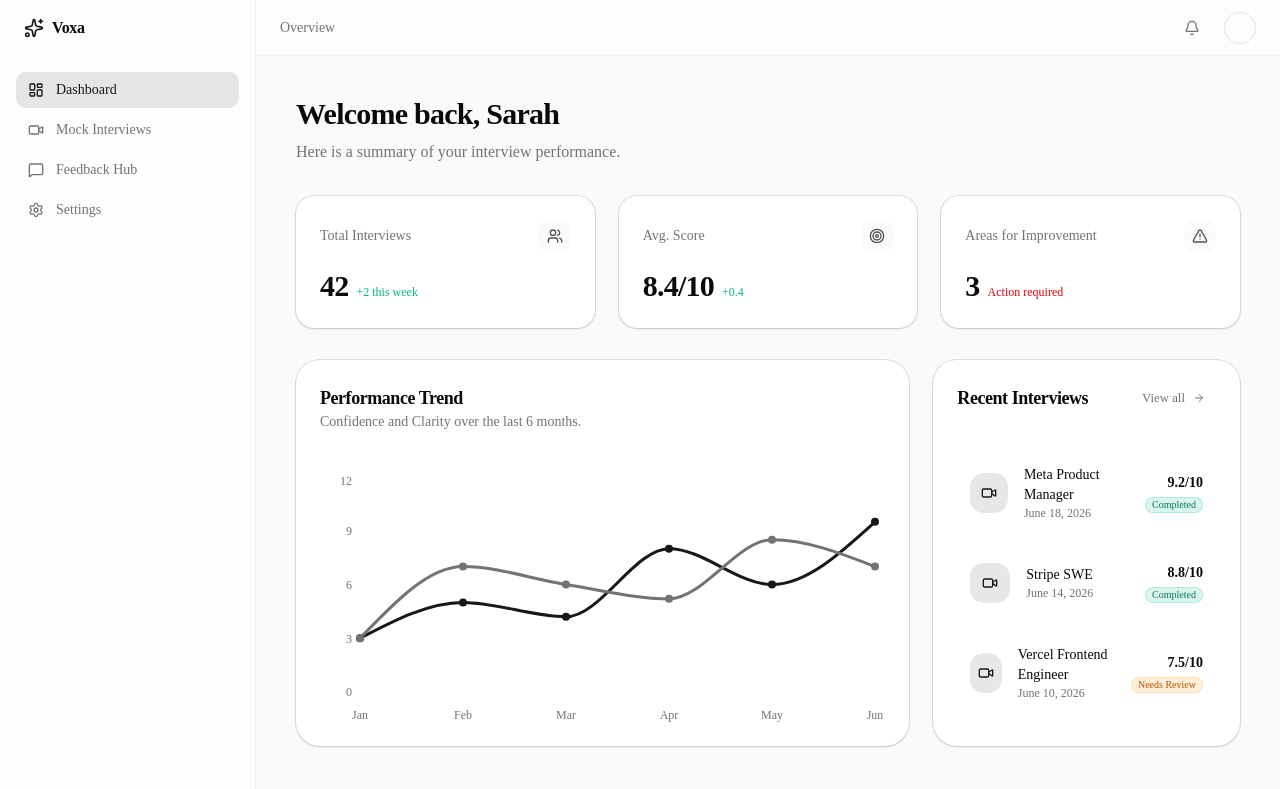
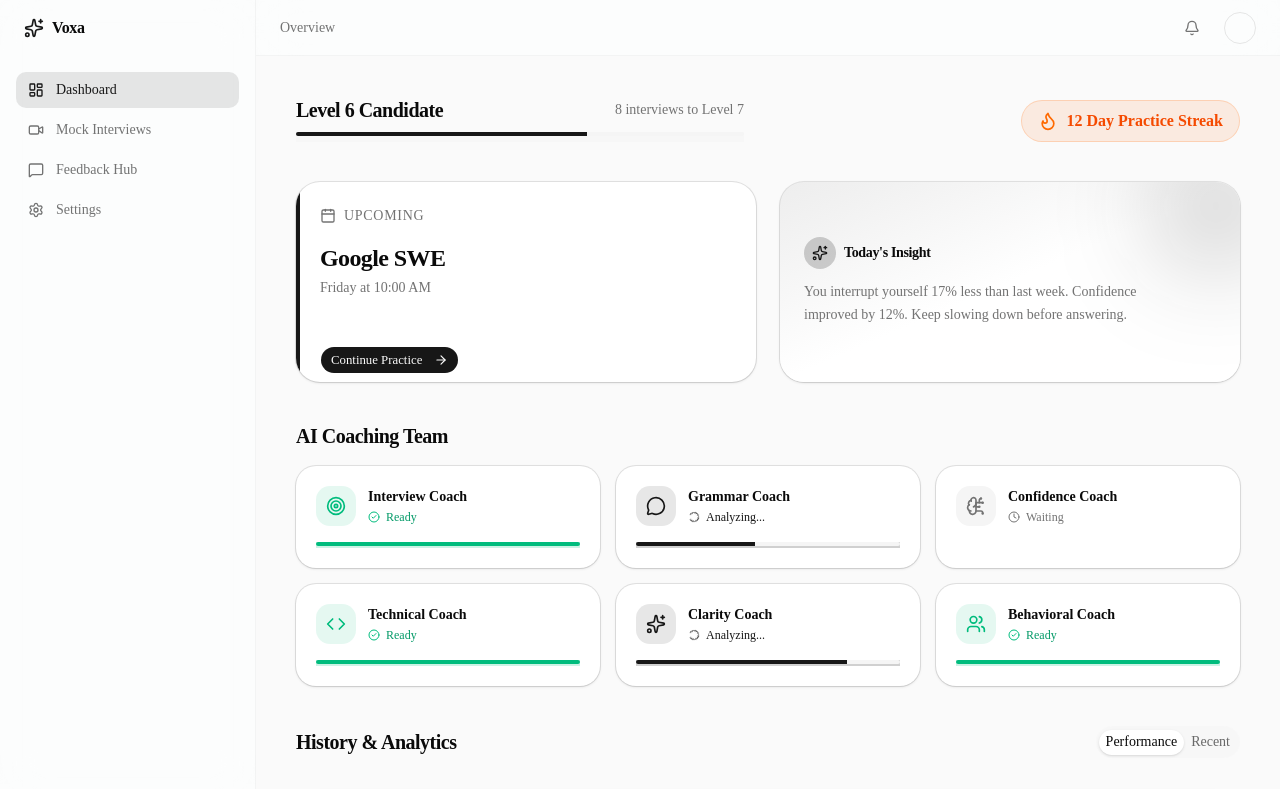
Before and after one commit to Emjaay20/Voxa-AI, a Next.js app: page /dashboard in a window 1280 px wide. Shown: the top 789 px of the page. Built offline with nearby package versions, Linux system fonts and the light colour scheme.

Commit message:
feat(dashboard): inject gamification, insights, and AI coaches grid

```diff
--- a/src/components/ui/progress.tsx
+++ b/src/components/ui/progress.tsx
@@ -4,12 +4,17 @@ import { Progress as ProgressPrimitive } from "@base-ui/react/progress"
 
 import { cn } from "@/lib/cn"
 
+export interface ProgressProps extends ProgressPrimitive.Root.Props {
+  indicatorClassName?: string
+}
+
 function Progress({
   className,
+  indicatorClassName,
   children,
   value,
   ...props
-}: ProgressPrimitive.Root.Props) {
+}: ProgressProps) {
   return (
     <ProgressPrimitive.Root
       value={value}
@@ -19,7 +24,7 @@ function Progress({
     >
       {children}
       <ProgressTrack>
-        <ProgressIndicator />
+        <ProgressIndicator className={indicatorClassName} />
       </ProgressTrack>
     </ProgressPrimitive.Root>
   )
--- /dev/null
+++ b/src/features/dashboard/components/AiCoachesGrid.tsx
@@ -0,0 +1,77 @@
+import * as React from "react"
+import { Card } from "@/components/ui/card"
+import { Progress } from "@/components/ui/progress"
+import { Target, MessageCircle, BrainCircuit, Code, Sparkles, Users, CheckCircle2, Loader2, Clock } from "lucide-react"
+import { mockCoaches } from "../data/mock"
+import { cn } from "@/lib/cn"
+
+const iconMap: Record<string, React.ElementType> = {
+  Target,
+  MessageCircle,
+  BrainCircuit,
+  Code,
+  Sparkles,
+  Users,
+}
+
+export function AiCoachesGrid() {
+  return (
+    <div className="flex flex-col gap-4">
+      <h2 className="text-xl font-bold tracking-tight">AI Coaching Team</h2>
+      <div className="grid gap-4 sm:grid-cols-2 lg:grid-cols-3">
+        {mockCoaches.map((coach) => {
+          const Icon = iconMap[coach.icon] || Target
+          const isReady = coach.status === "Ready"
+          const isAnalyzing = coach.status === "Analyzing..."
+          const isWaiting = coach.status === "Waiting"
+
+          return (
+            <Card key={coach.id} className="flex flex-col justify-between gap-4 rounded-[20px] border-border/40 bg-card p-5 shadow-sm transition-all hover:border-primary/20 hover:shadow-md">
+              <div className="flex items-start justify-between">
+                <div className="flex items-center gap-3">
+                  <div className={cn(
+                    "flex size-10 items-center justify-center rounded-xl",
+                    isReady ? "bg-emerald-500/10 text-emerald-500" :
+                    isAnalyzing ? "bg-primary/10 text-primary" :
+                    "bg-muted text-muted-foreground"
+                  )}>
+                    <Icon className="size-5" />
+                  </div>
+                  <div>
+                    <h4 className="font-semibold text-sm">{coach.name}</h4>
+                    <div className="flex items-center gap-1.5 mt-0.5">
+                      {isReady && <CheckCircle2 className="size-3 text-emerald-500" />}
+                      {isAnalyzing && <Loader2 className="size-3 animate-spin text-primary" />}
+                      {isWaiting && <Clock className="size-3 text-muted-foreground" />}
+                      <span className={cn(
+                        "text-xs font-medium",
+                        isReady ? "text-emerald-600 dark:text-emerald-400" :
+                        isAnalyzing ? "text-primary" :
+                        "text-muted-foreground"
+                      )}>
+                        {coach.status}
+                      </span>
+                    </div>
+                  </div>
+                </div>
+              </div>
+
+              {!isWaiting && (
+                <Progress
+                  value={coach.percent}
+                  className={cn(
+                    "h-1.5 w-full",
+                    isReady ? "bg-emerald-500/20" : "bg-primary/20"
+                  )}
+                  indicatorClassName={cn(
+                    isReady ? "bg-emerald-500" : "bg-primary"
+                  )}
+                />
+              )}
+            </Card>
+          )
+        })}
+      </div>
+    </div>
+  )
+}
--- /dev/null
+++ b/src/features/dashboard/components/AiInsightCard.tsx
@@ -0,0 +1,25 @@
+import * as React from "react"
+import { Card } from "@/components/ui/card"
+import { Sparkles } from "lucide-react"
+import { mockInsight } from "../data/mock"
+
+export function AiInsightCard() {
+  return (
+    <Card className="flex flex-col justify-center rounded-[24px] border-border/50 bg-gradient-to-br from-primary/5 via-background to-background p-6 shadow-sm h-full relative overflow-hidden">
+      {/* Subtle glow effect */}
+      <div className="absolute -top-10 -right-10 size-32 rounded-full bg-primary/20 blur-[50px] pointer-events-none" />
+
+      <div className="relative z-10 flex flex-col gap-3">
+        <div className="flex items-center gap-2">
+          <div className="flex size-8 items-center justify-center rounded-full bg-primary/20 text-primary">
+            <Sparkles className="size-4" />
+          </div>
+          <h3 className="font-semibold tracking-tight">{mockInsight.title}</h3>
+        </div>
+        <p className="text-muted-foreground text-sm leading-relaxed text-balance">
+          {mockInsight.text}
+        </p>
+      </div>
+    </Card>
+  )
+}
--- a/src/features/dashboard/components/DashboardOverview.tsx
+++ b/src/features/dashboard/components/DashboardOverview.tsx
@@ -1,43 +1,59 @@
 import * as React from "react"
-import { Users, Target, AlertTriangle } from "lucide-react"
-import { mockMetrics, mockUser } from "../data/mock"
-import { MetricCard } from "./MetricCard"
+import { Tabs, TabsContent, TabsList, TabsTrigger } from "@/components/ui/tabs"
+import { ProgressJourney } from "./ProgressJourney"
+import { UpcomingInterview } from "./UpcomingInterview"
+import { AiInsightCard } from "./AiInsightCard"
+import { AiCoachesGrid } from "./AiCoachesGrid"
 import { PerformanceChart } from "./PerformanceChart"
 import { RecentInterviews } from "./RecentInterviews"
 
 export function DashboardOverview() {
   return (
-    <div className="flex flex-col gap-8 max-w-7xl mx-auto">
-      <div>
-        <h1 className="text-3xl font-bold tracking-tight">Welcome back, {mockUser.name}</h1>
-        <p className="text-muted-foreground mt-2">Here is a summary of your interview performance.</p>
-      </div>
+    <div className="flex flex-col gap-10 max-w-6xl mx-auto pb-10">
 
-      <div className="grid gap-6 md:grid-cols-3">
-        <MetricCard
-          title="Total Interviews"
-          value={mockMetrics.totalInterviews}
-          icon={Users}
-          trend={{ value: "+2 this week", isPositive: true }}
-        />
-        <MetricCard
-          title="Avg. Score"
-          value={`${mockMetrics.avgScore}/10`}
-          icon={Target}
-          trend={{ value: "+0.4", isPositive: true }}
-        />
-        <MetricCard
-          title="Areas for Improvement"
-          value={mockMetrics.areasForImprovement}
-          icon={AlertTriangle}
-          trend={{ value: "Action required", isPositive: false }}
-        />
-      </div>
+      {/* Row 1: Progress Journey & Streak */}
+      <section>
+        <ProgressJourney />
+      </section>
 
-      <div className="grid gap-6 md:grid-cols-[2fr_1fr]">
-        <PerformanceChart />
-        <RecentInterviews />
-      </div>
+      {/* Row 2: Upcoming Interview & AI Insight */}
+      <section className="grid gap-6 md:grid-cols-2">
+        <div className="h-[200px]">
+          <UpcomingInterview />
+        </div>
+        <div className="h-[200px]">
+          <AiInsightCard />
+        </div>
+      </section>
+
+      {/* Row 3: AI Coaching Team */}
+      <section>
+        <AiCoachesGrid />
+      </section>
+
+      {/* Row 4: Analytics & History Tabs */}
+      <section>
+        <Tabs defaultValue="performance" className="w-full">
+          <div className="flex items-center justify-between mb-6">
+            <h2 className="text-xl font-bold tracking-tight">History & Analytics</h2>
+            <TabsList className="bg-muted/50 rounded-full">
+              <TabsTrigger value="performance" className="rounded-full">Performance</TabsTrigger>
+              <TabsTrigger value="recent" className="rounded-full">Recent</TabsTrigger>
+            </TabsList>
+          </div>
+          <TabsContent value="performance" className="mt-0 outline-none">
+            <div className="h-[350px]">
+              <PerformanceChart />
+            </div>
+          </TabsContent>
+          <TabsContent value="recent" className="mt-0 outline-none">
+            <div className="min-h-[350px]">
+              <RecentInterviews />
+            </div>
+          </TabsContent>
+        </Tabs>
+      </section>
+
     </div>
   )
 }
--- /dev/null
+++ b/src/features/dashboard/components/ProgressJourney.tsx
@@ -0,0 +1,23 @@
+import * as React from "react"
+import { Flame } from "lucide-react"
+import { Progress } from "@/components/ui/progress"
+import { mockUser } from "../data/mock"
+
+export function ProgressJourney() {
+  return (
+    <div className="flex flex-col gap-4 md:flex-row md:items-end md:justify-between w-full">
+      <div className="flex flex-col gap-2 flex-1 max-w-md">
+        <div className="flex items-center justify-between">
+          <h2 className="text-xl font-bold tracking-tight">Level {mockUser.level} Candidate</h2>
+          <span className="text-sm font-medium text-muted-foreground">{mockUser.interviewsToNextLevel} interviews to Level {mockUser.level + 1}</span>
+        </div>
+        <Progress value={65} className="h-2.5 w-full bg-muted/50" />
+      </div>
+
+      <div className="flex items-center gap-2 rounded-full border border-orange-500/20 bg-orange-500/10 px-4 py-2 mt-4 md:mt-0">
+        <Flame className="size-5 text-orange-500" />
+        <span className="font-bold text-orange-600 dark:text-orange-400">{mockUser.streakDays} Day Practice Streak</span>
+      </div>
+    </div>
+  )
+}
--- /dev/null
+++ b/src/features/dashboard/components/UpcomingInterview.tsx
@@ -0,0 +1,28 @@
+import * as React from "react"
+import { Card } from "@/components/ui/card"
+import { Button } from "@/components/ui/button"
+import { Calendar, ArrowRight } from "lucide-react"
+import { mockUpcomingInterview } from "../data/mock"
+
+export function UpcomingInterview() {
+  return (
+    <Card className="flex flex-col justify-between overflow-hidden rounded-[24px] border-border/50 bg-card p-6 shadow-sm relative h-full">
+      <div className="absolute top-0 left-0 w-1 h-full bg-primary" />
+
+      <div className="flex flex-col gap-1">
+        <div className="flex items-center gap-2 text-muted-foreground mb-3">
+          <Calendar className="size-4" />
+          <span className="text-sm font-medium uppercase tracking-wider">Upcoming</span>
+        </div>
+        <h3 className="text-2xl font-bold tracking-tight">{mockUpcomingInterview.company} {mockUpcomingInterview.role}</h3>
+        <p className="text-muted-foreground">{mockUpcomingInterview.day} at {mockUpcomingInterview.time}</p>
+      </div>
+
+      <div className="mt-8">
+        <Button className="w-full sm:w-auto rounded-full font-medium" size="sm">
+          Continue Practice <ArrowRight className="ml-2 size-3.5" />
+        </Button>
+      </div>
+    </Card>
+  )
+}
--- a/src/features/dashboard/data/mock.ts
+++ b/src/features/dashboard/data/mock.ts
@@ -2,7 +2,31 @@ export const mockUser = {
   name: "Sarah",
   role: "Senior Product Manager",
   avatarUrl: "https://i.pravatar.cc/150?u=sarah",
+  level: 6,
+  interviewsToNextLevel: 8,
+  streakDays: 12,
 }
+
+export const mockInsight = {
+  title: "Today's Insight",
+  text: "You interrupt yourself 17% less than last week. Confidence improved by 12%. Keep slowing down before answering.",
+}
+
+export const mockUpcomingInterview = {
+  company: "Google",
+  role: "SWE",
+  day: "Friday",
+  time: "10:00 AM",
+}
+
+export const mockCoaches = [
+  { id: "1", name: "Interview Coach", status: "Ready", percent: 100, icon: "Target" },
+  { id: "2", name: "Grammar Coach", status: "Analyzing...", percent: 45, icon: "MessageCircle" },
+  { id: "3", name: "Confidence Coach", status: "Waiting", percent: 0, icon: "BrainCircuit" },
+  { id: "4", name: "Technical Coach", status: "Ready", percent: 100, icon: "Code" },
+  { id: "5", name: "Clarity Coach", status: "Analyzing...", percent: 80, icon: "Sparkles" },
+  { id: "6", name: "Behavioral Coach", status: "Ready", percent: 100, icon: "Users" },
+]
 
 export const mockMetrics = {
   totalInterviews: 42,
```
